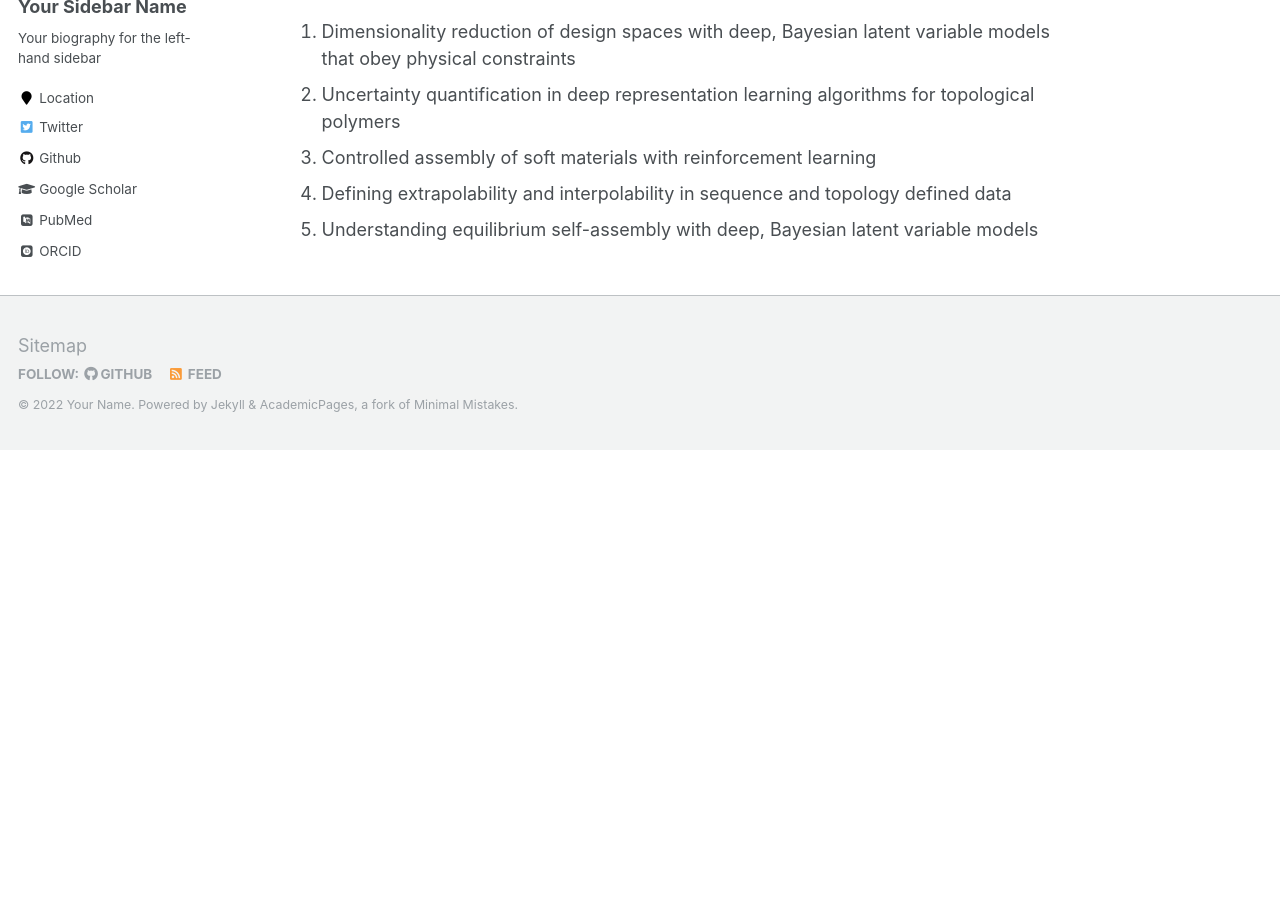
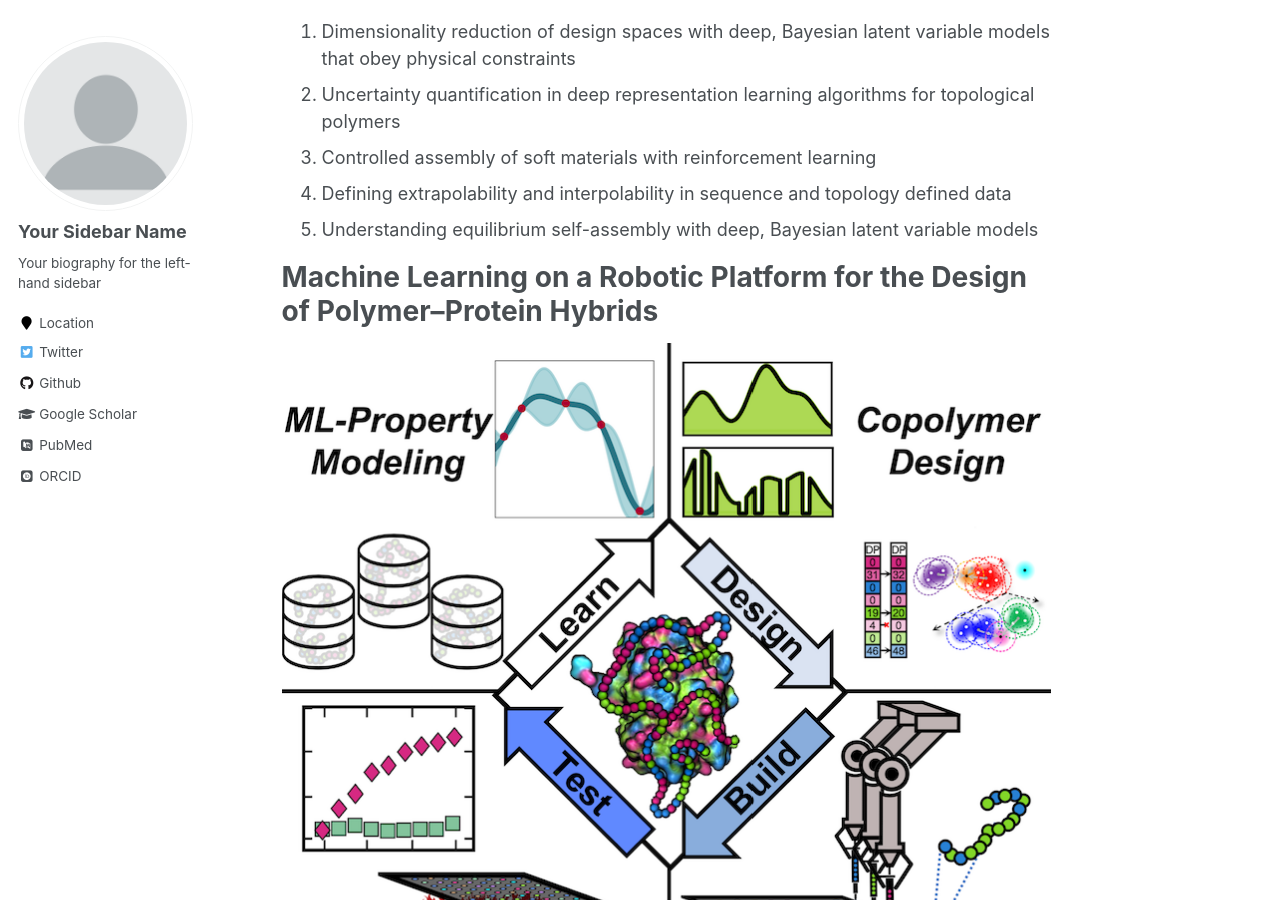
Before and after one commit to roshanpatel317/roshanpatel317.github.io, a Jekyll site: the page built from _pages/about.md, in a window 1280 px wide and 900 px high, scrolled down 590 px. Built offline with Jekyll 4.4.1, drawn with Linux system fonts in a browser that asks for light colours; some web fonts are replaced; before the commit the page ends 1040 px from its top, so only the background shows below that.

Commit message:
Update about.md

```diff
--- a/_pages/about.md
+++ b/_pages/about.md
@@ -21,3 +21,8 @@ I am a rising third-year PhD student at Princeton University in the Department o
 3. Controlled assembly of soft materials with reinforcement learning
 4. Defining extrapolability and interpolability in sequence and topology defined data
 5. Understanding equilibrium self-assembly with deep, Bayesian latent variable models
+
+
+Machine Learning on a Robotic Platform for the Design of Polymer–Protein Hybrids
+======
+![3_Enzyme](/images/3_enzyme.png)
```
